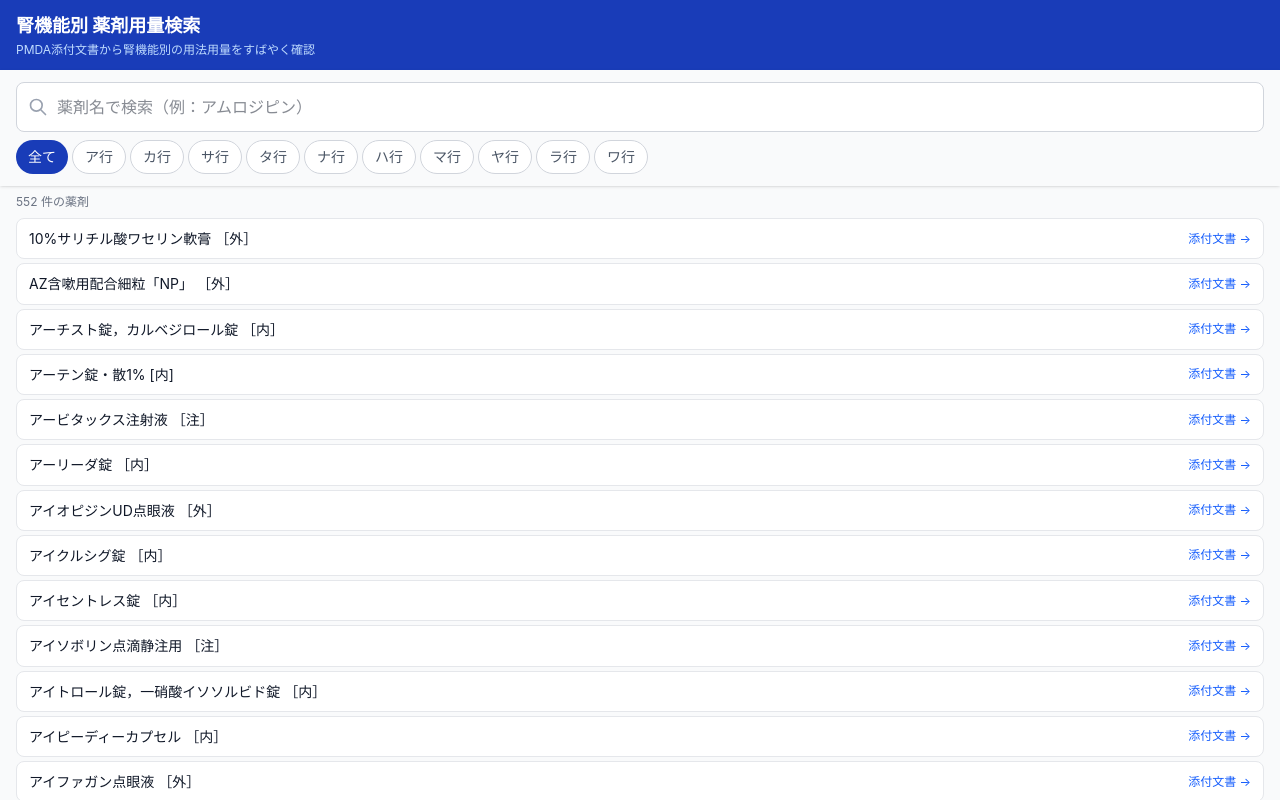
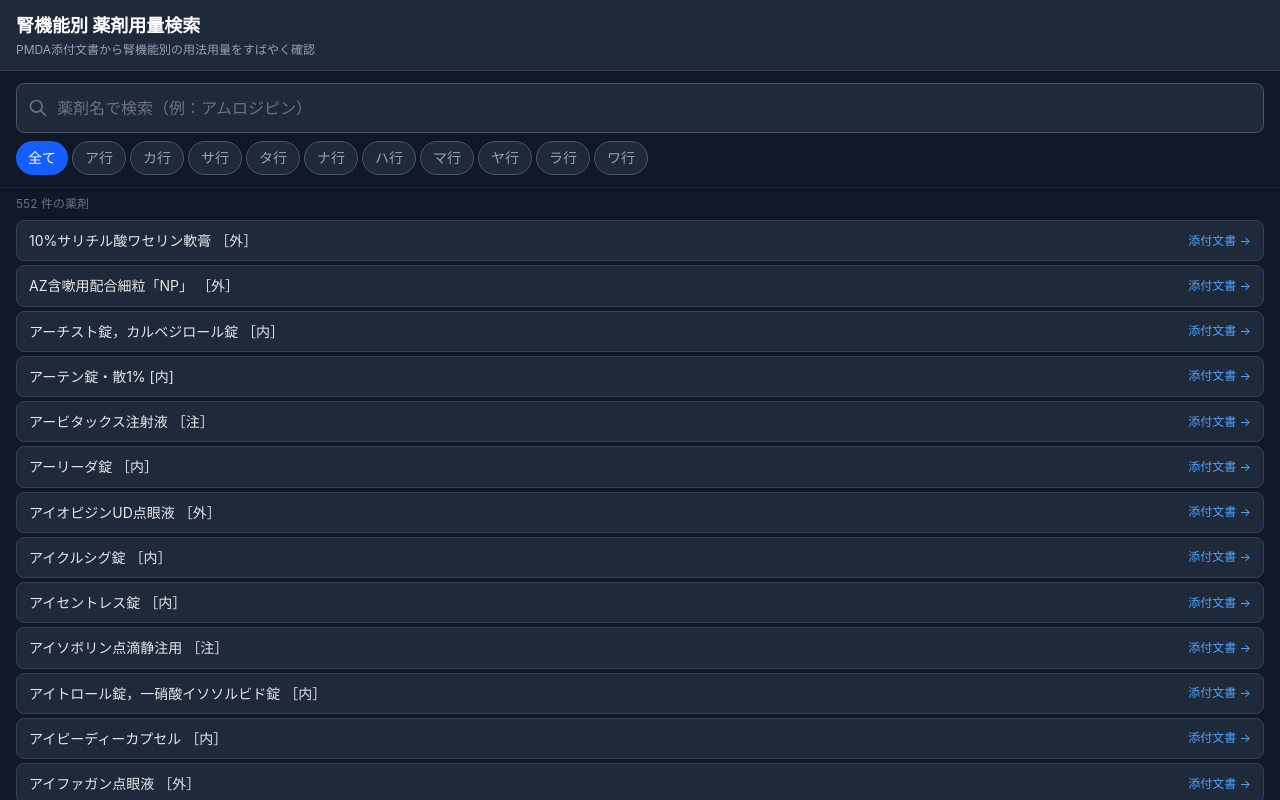
Before and after one commit to iwatatsu2/renal-dose-checker, a Next.js app: page / in a window 1280 px wide. Shown: the top 800 px of the page. Built offline with nearby package versions, Linux system fonts and the light colour scheme.

Commit message:
ダークモード適用

```diff
--- a/app/layout.tsx
+++ b/app/layout.tsx
@@ -20,7 +20,7 @@ export default function RootLayout({
 }>) {
   return (
     <html lang="ja" className="h-full">
-      <body className="min-h-full flex flex-col bg-gray-50 text-gray-900">
+      <body className="min-h-full flex flex-col bg-gray-900 text-gray-100">
         {children}
       </body>
     </html>
--- a/app/page.tsx
+++ b/app/page.tsx
@@ -39,27 +39,27 @@ export default function Home() {
   }, [drugs, query, activeGroup]);
 
   return (
-    <div className="flex flex-col min-h-full">
+    <div className="flex flex-col min-h-full bg-gray-900 text-gray-100">
       {/* Header */}
-      <header className="bg-blue-800 text-white px-4 py-3 sticky top-0 z-10 shadow-md">
+      <header className="bg-gray-800 text-white px-4 py-3 sticky top-0 z-10 shadow-md border-b border-gray-700">
         <h1 className="text-lg font-bold">腎機能別 薬剤用量検索</h1>
-        <p className="text-blue-200 text-xs mt-0.5">
+        <p className="text-gray-400 text-xs mt-0.5">
           PMDA添付文書から腎機能別の用法用量をすばやく確認
         </p>
       </header>
 
       {/* Search */}
-      <div className="sticky top-[52px] z-10 bg-gray-50 px-4 pt-3 pb-2 shadow-sm">
+      <div className="sticky top-[52px] z-10 bg-gray-900 px-4 pt-3 pb-2 shadow-sm border-b border-gray-800">
         <div className="relative">
           <input
             type="text"
             value={query}
             onChange={(e) => setQuery(e.target.value)}
             placeholder="薬剤名で検索（例：アムロジピン）"
-            className="w-full px-4 py-3 pl-10 rounded-lg border border-gray-300 bg-white text-base focus:outline-none focus:ring-2 focus:ring-blue-500 focus:border-transparent"
+            className="w-full px-4 py-3 pl-10 rounded-lg border border-gray-600 bg-gray-800 text-gray-100 text-base placeholder-gray-500 focus:outline-none focus:ring-2 focus:ring-blue-500 focus:border-transparent"
           />
           <svg
-            className="absolute left-3 top-1/2 -translate-y-1/2 w-5 h-5 text-gray-400"
+            className="absolute left-3 top-1/2 -translate-y-1/2 w-5 h-5 text-gray-500"
             fill="none"
             stroke="currentColor"
             viewBox="0 0 24 24"
@@ -74,7 +74,7 @@ export default function Home() {
           {query && (
             <button
               onClick={() => setQuery("")}
-              className="absolute right-3 top-1/2 -translate-y-1/2 text-gray-400 hover:text-gray-600"
+              className="absolute right-3 top-1/2 -translate-y-1/2 text-gray-500 hover:text-gray-300"
             >
               ✕
             </button>
@@ -89,8 +89,8 @@ export default function Home() {
               onClick={() => setActiveGroup(g)}
               className={`flex-shrink-0 px-3 py-1.5 rounded-full text-sm font-medium transition-colors ${
                 activeGroup === g
-                  ? "bg-blue-800 text-white"
-                  : "bg-white text-gray-600 border border-gray-300 hover:bg-gray-100"
+                  ? "bg-blue-600 text-white"
+                  : "bg-gray-800 text-gray-400 border border-gray-600 hover:bg-gray-700"
               }`}
             >
               {g}
@@ -111,12 +111,12 @@ export default function Home() {
                 href={drug.url}
                 target="_blank"
                 rel="noopener noreferrer"
-                className="flex items-center justify-between px-3 py-2.5 bg-white rounded-lg border border-gray-200 hover:border-blue-300 hover:bg-blue-50 transition-colors active:bg-blue-100"
+                className="flex items-center justify-between px-3 py-2.5 bg-gray-800 rounded-lg border border-gray-700 hover:border-blue-500 hover:bg-gray-750 transition-colors active:bg-gray-700"
               >
-                <span className="text-sm leading-snug flex-1">
+                <span className="text-sm leading-snug flex-1 text-gray-200">
                   {drug.name}
                 </span>
-                <span className="text-xs text-blue-600 ml-2 flex-shrink-0">
+                <span className="text-xs text-blue-400 ml-2 flex-shrink-0">
                   添付文書 →
                 </span>
               </a>
@@ -124,7 +124,7 @@ export default function Home() {
           ))}
         </ul>
         {filtered.length === 0 && (
-          <div className="text-center py-12 text-gray-400">
+          <div className="text-center py-12 text-gray-500">
             <p className="text-lg">該当する薬剤が見つかりません</p>
             <p className="text-sm mt-1">検索条件を変更してください</p>
           </div>
@@ -132,25 +132,25 @@ export default function Home() {
       </main>
 
       {/* Footer */}
-      <footer className="bg-white border-t border-gray-200 px-4 py-4 mt-4">
-        <div className="space-y-3 text-xs text-gray-500">
+      <footer className="bg-gray-800 border-t border-gray-700 px-4 py-4 mt-4">
+        <div className="space-y-3 text-xs text-gray-400">
           <button
             onClick={() => setShowDisclaimer(!showDisclaimer)}
-            className="font-semibold text-gray-700 hover:text-blue-700 flex items-center gap-1"
+            className="font-semibold text-gray-300 hover:text-blue-400 flex items-center gap-1"
           >
             <span>{showDisclaimer ? "▼" : "▶"}</span>
             免責事項・データソース
           </button>
           {showDisclaimer && (
             <div className="space-y-3">
-              <div className="bg-yellow-50 border border-yellow-200 rounded-lg p-3 space-y-2">
-                <p className="font-semibold text-gray-700">免責事項</p>
+              <div className="bg-yellow-900/30 border border-yellow-700/50 rounded-lg p-3 space-y-2">
+                <p className="font-semibold text-gray-200">免責事項</p>
                 <p>
                   本アプリは、医療従事者が腎機能に応じた薬剤投与量を迅速に参照するための補助ツールです。
                 </p>
                 <p>
                   薬剤名タップ時はPMDA（医薬品医療機器総合機構）の添付文書検索へ遷移します。
-                  <strong>
+                  <strong className="text-gray-200">
                     情報の正確性・完全性を保証するものではありません。
                   </strong>
                 </p>
@@ -159,15 +159,15 @@ export default function Home() {
                   本アプリの利用により生じたいかなる損害についても、開発者は責任を負いかねます。
                 </p>
               </div>
-              <div className="bg-gray-50 border border-gray-200 rounded-lg p-3 space-y-2">
-                <p className="font-semibold text-gray-700">データソース</p>
+              <div className="bg-gray-900 border border-gray-700 rounded-lg p-3 space-y-2">
+                <p className="font-semibold text-gray-200">データソース</p>
                 <p>
                   添付文書情報：
                   <a
                     href="https://www.pmda.go.jp/PmdaSearch/iyakuSearch/"
                     target="_blank"
                     rel="noopener noreferrer"
-                    className="text-blue-600 underline"
+                    className="text-blue-400 underline"
                   >
                     PMDA 医薬品医療機器総合機構 添付文書等情報検索
                   </a>
@@ -183,7 +183,7 @@ export default function Home() {
             </div>
           )}
 
-          <p className="text-center text-gray-400 pt-2">
+          <p className="text-center text-gray-500 pt-2">
             最終データ更新日: 2025年5月
           </p>
         </div>
```
